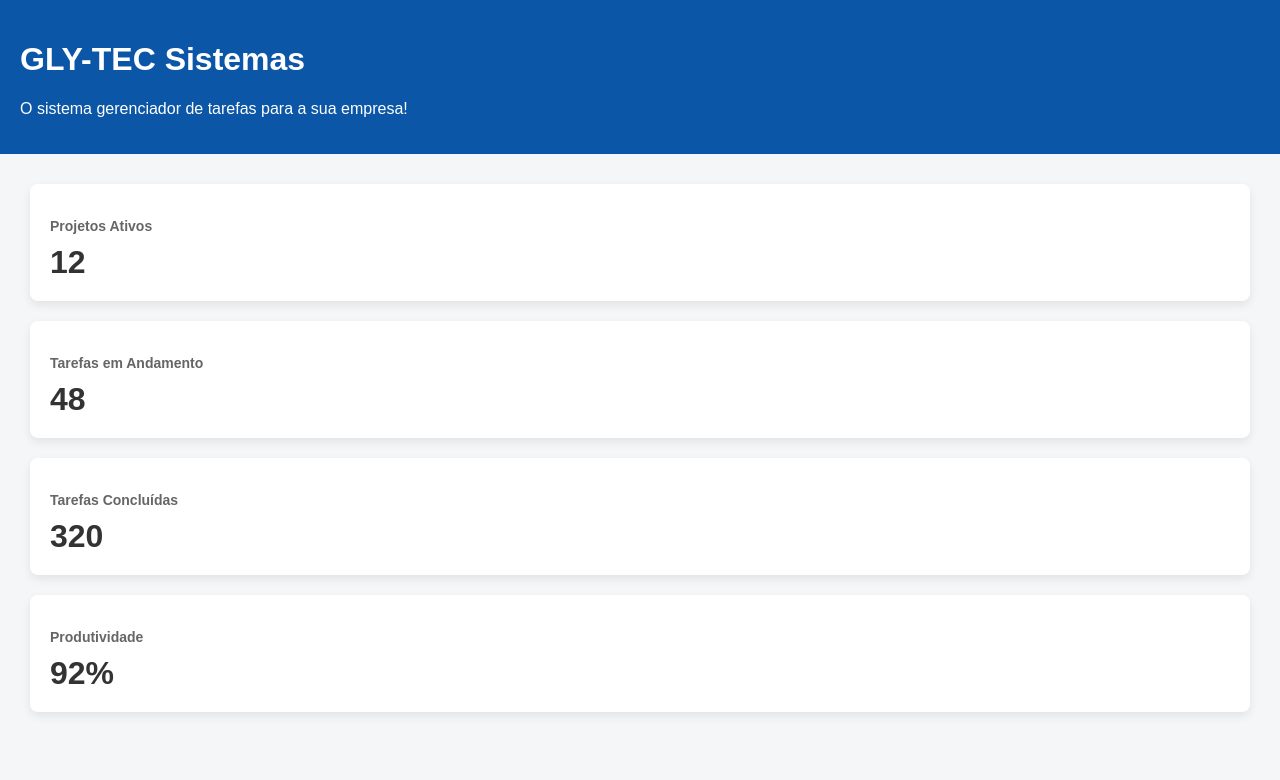
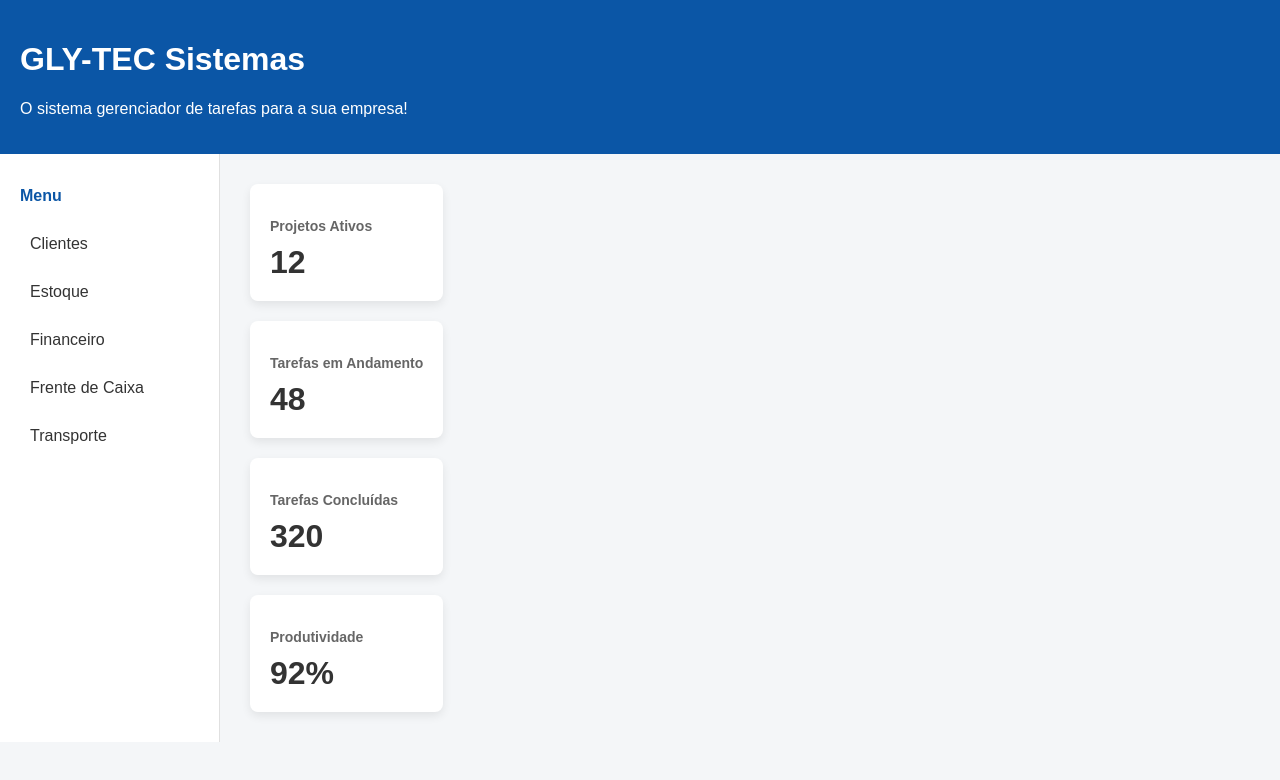
Before and after one commit to YanMennella/glytecsist, a plain HTML site: page index.html in a window 1280 px wide. Drawn offline with Linux system fonts and the light colour scheme.

Commit message:
Menu Navegação

```diff
--- a/index.html
+++ b/index.html
@@ -11,6 +11,17 @@
         <h1>GLY-TEC Sistemas</h1>
         <p>O sistema gerenciador de tarefas para a sua empresa!</p>
     </header>
+    <div class="app">
+        <aside class="sidebar">
+            <h2>Menu</h2>
+            <nav>
+                <a href="#">Clientes</a>
+                <a href="#">Estoque</a>
+                <a href="#">Financeiro</a>
+                <a href="#">Frente de Caixa</a>
+                <a href="#">Transporte</a>
+            </nav>
+        </aside>
         <main class="dashboard">
             <section class="cards">
                 <div class="card">
@@ -31,6 +42,7 @@
                 </div>
             </section>
         </main>
+    </div>
     <footer>
 
     </footer>
--- a/style.css
+++ b/style.css
@@ -15,13 +15,48 @@ header {
     padding: 20px;
 }
 
+.app {
+    display: flex;
+}
+
+.sidebar {
+    width: 220px;
+    background-color: #ffffff;
+    border-right: 1px solid #e0e0e0;
+    padding: 20px;
+}
+
+.sidebar h2 {
+    font-size: 16px;
+    margin-bottom: 20px;
+    color: #0b56a6;
+}
+
+.sidebar nav {
+    display: flex;
+    flex-direction: column;
+    gap: 10px;
+}
+
+.sidebar nav a {
+    text-decoration: none;
+    color: #333;
+    padding: 10px;
+    border-radius: 6px;
+}
+
+.sidebar nav a:hover {
+    background-color: #f0f4ff;
+    color: #0b56a6;
+}
+
 .dashboard {
+    flex-direction: 1;
     padding: 30px;
 }
 
 .cards {
     display: grid;
-    /*grid-template-columns: repeat(auto-fit, min-max(220px, 1fr));*/
     gap: 20px;
 }
 
@@ -42,7 +77,3 @@ header {
     font-size: 32px;
     font-weight: bold;
 }
-
-/*.card .success {
-    color: #2e7d32;
-}*/
```
Lines whose indentation alone changed are shown as unchanged.
